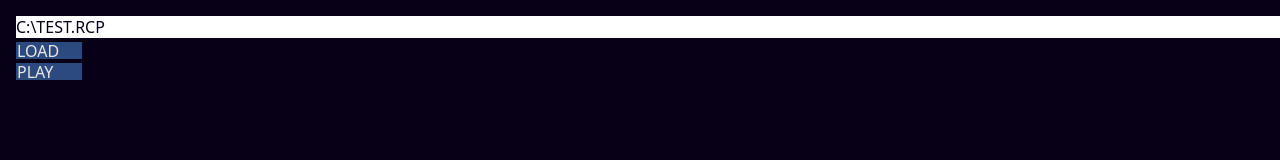
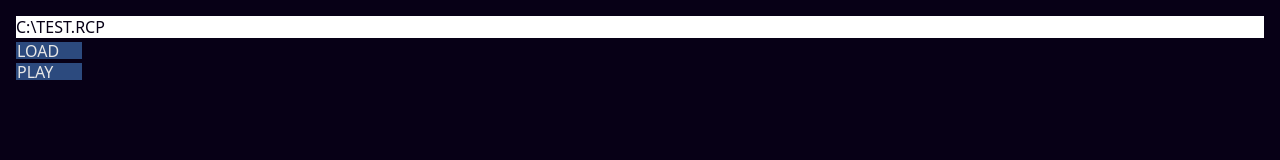
Before and after one commit to mucho613/sted2-clone, a React app: page / in a window 1280 px wide. Shown: the top 160 px of the page. Built offline with nearby package versions, Linux system fonts and the light colour scheme; the HTML template or start-up script is replaced by a standard one.

Commit message:
refactor: delete unnecessary class

```diff
--- a/src/pages/MainScreen.tsx
+++ b/src/pages/MainScreen.tsx
@@ -26,7 +26,7 @@ function MainScreen() {
   };
 
   return (
-    <div className="container m-4">
+    <div className="p-4">
       <div>
         <input
           className="mb-1 w-full"
```
